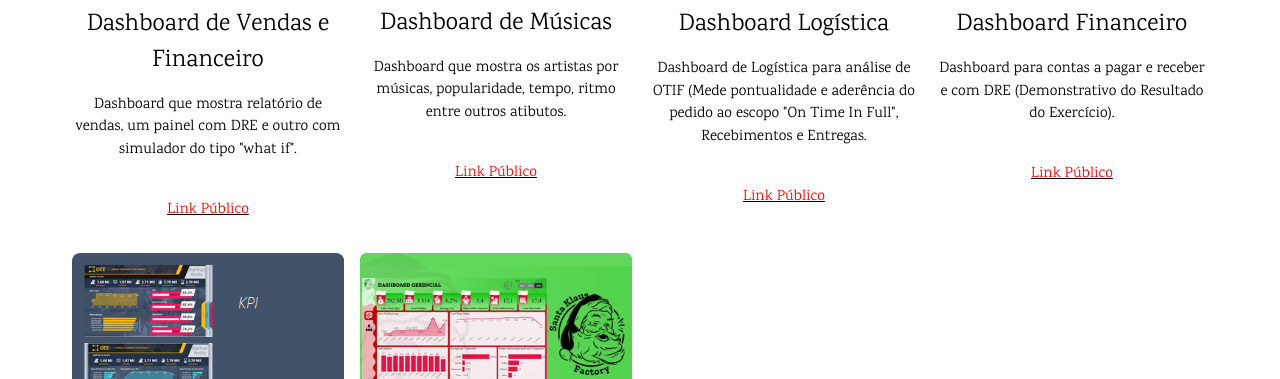
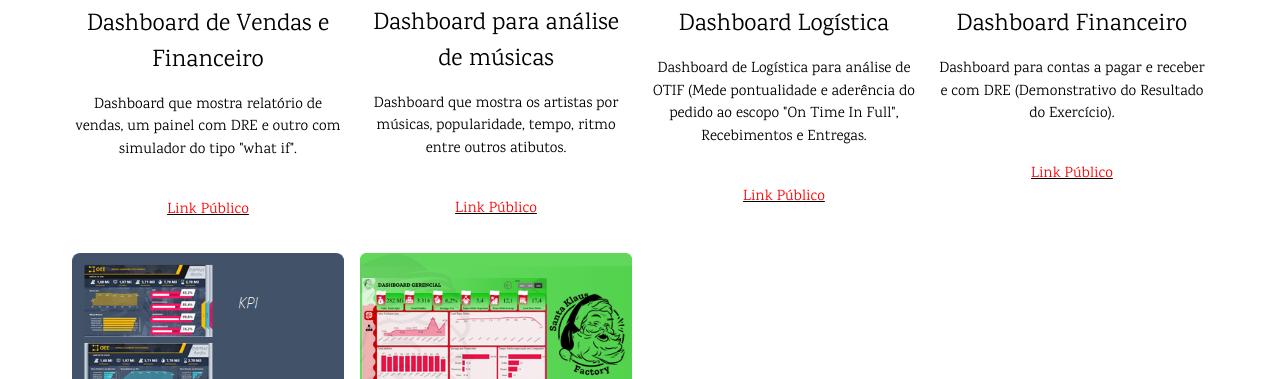
Before and after one commit to Carlos-Bonfim/carlosbonfim, a plain HTML site: page pages/projects_list_alternative_page_bi.html in a window 1280 px wide. Shown: the part 421-800 px from the top of the page. Drawn offline with nearby package versions, Linux system fonts and the light colour scheme.

Commit message:
Update projects_list_alternative_page_bi.html

```diff
--- a/pages/projects_list_alternative_page_bi.html
+++ b/pages/projects_list_alternative_page_bi.html
@@ -44,7 +44,7 @@ body,h1,h2,h3,h4,h5,h6 {font-family: "Karma", sans-serif}
     </div>
     <div class="w3-quarter">
       <img src="../images/PBI_Dash_spotify.png" alt="spotify" style="width:100%">
-      <h3>Dashboard de Músicas</h3>
+      <h3>Dashboard para análise de músicas</h3>
       <p>Dashboard que mostra os artistas por músicas, popularidade, tempo, ritmo entre outros atibutos.</p>
 		<a href="https://app.powerbi.com/view?r=eyJrIjoiOTA1MGRlNTctOWI0MC00MmIyLTljYTItOGYyOWM0YTcxMzQ2IiwidCI6IjI0MDM4ODcxLTk4MzgtNDEyNC04MDJlLTcyMTY3ZGUyNTAzMCJ9&pageName=ReportSection"><font color="#ff0000">
 		<br>Link Público</font>
```
